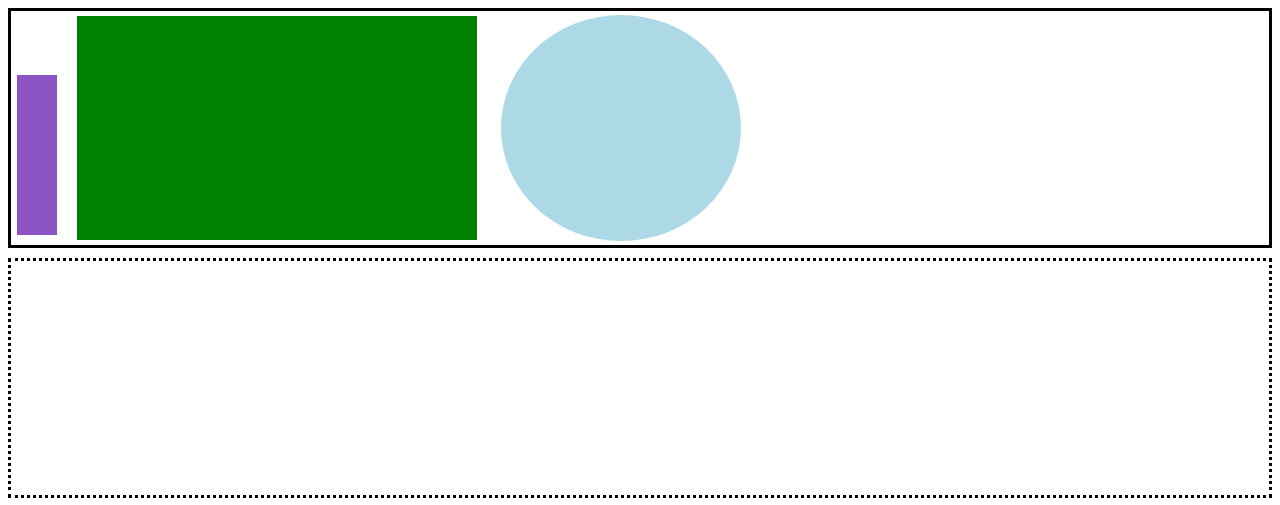
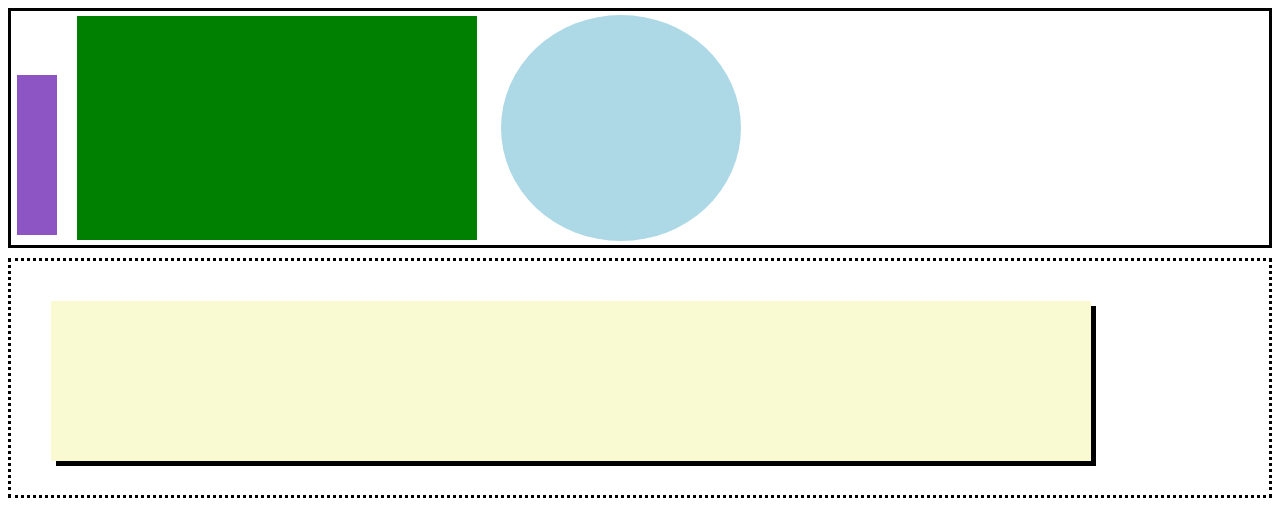
Before and after one commit to JoyUmoekpo/HTML-CSS-2-lab-exercise, a plain HTML site: page drill-2/index.html in a window 1280 px wide. Drawn offline with Linux system fonts and the light colour scheme.

Commit message:
Completed section two

```diff
--- a/drill-2/index.css
+++ b/drill-2/index.css
@@ -42,14 +42,14 @@ section {
     margin-bottom: 10px;
 }
 
-/* #rectangle {
+#rectangle {
     background-color: lightgoldenrodyellow;
     margin-top: 5vh;
     margin-left: 5vh;
     height: 20vh;
     width: 130vh;
     box-shadow: #000 5px 5px;
-} */
+}
 
 #shadow {
     box-sizing: border-box;
```
